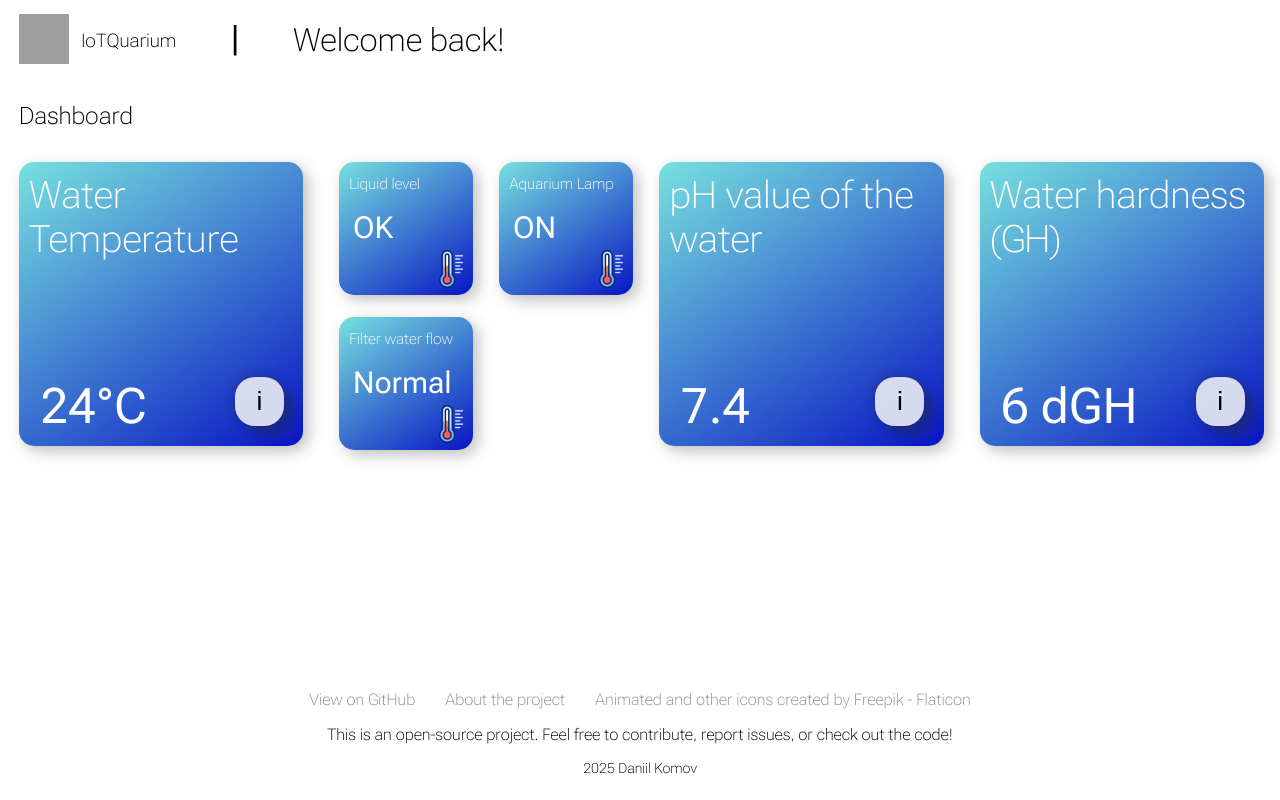
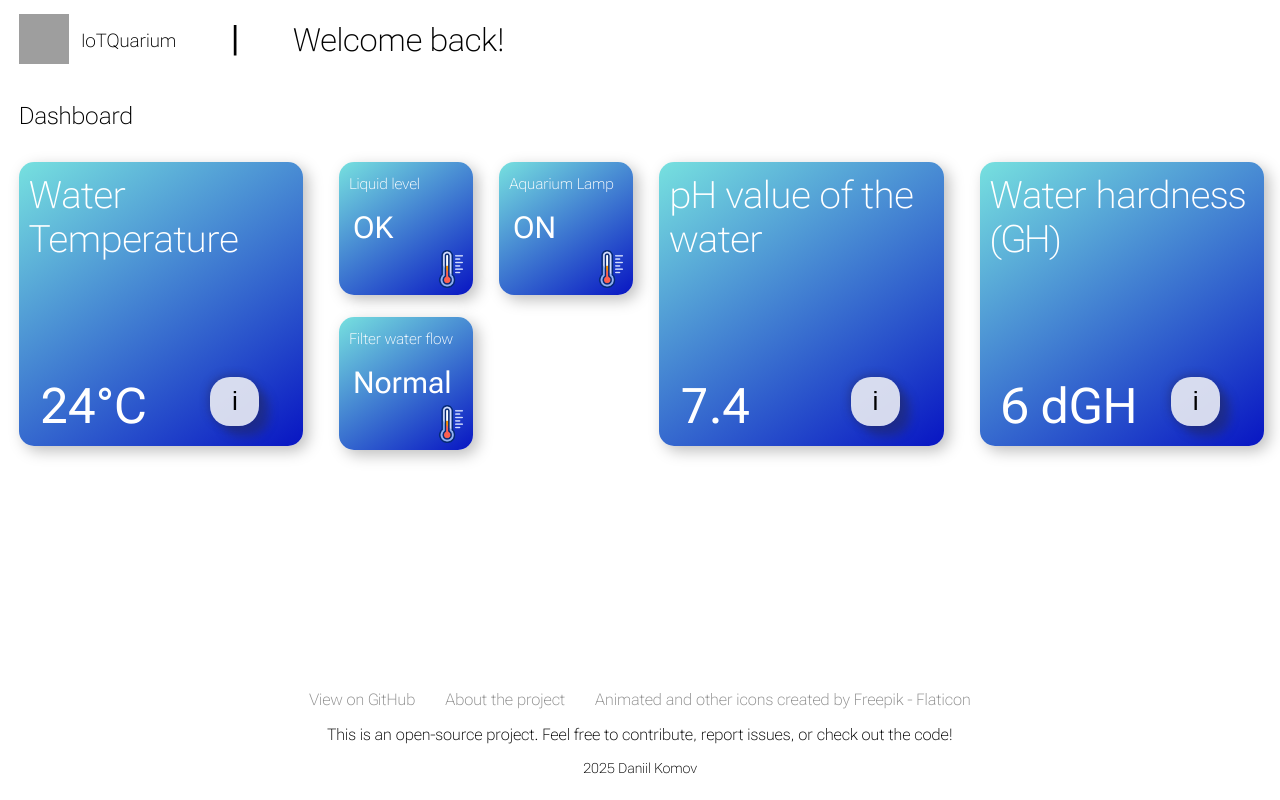
Before and after one commit to IkomovONE/IoTQuarium_Monitoring, a Vue app in the folder frontend/: page / in a window 1280 px wide. Built offline with nearby package versions, Linux system fonts and the light colour scheme; grey boxes are pictures that could not be loaded.

Commit message:
Minor tablet scaling fix

```diff
--- a/frontend/src/components/DashWidget.vue
+++ b/frontend/src/components/DashWidget.vue
@@ -170,6 +170,37 @@ body[data-theme="dark"] button {
 }
 
 
+@media only screen and (min-width: 768px) and (max-width: 1024px) and (orientation: portrait) {
+
+  button {
+
+    left: 4.8cm;
+
+
+
+
+
+}
+}
+
+@media only screen and (min-width: 1024px) and (max-width: 1366px) and (orientation: landscape) {
+
+button {
+
+  left: 4.8cm;
+
+
+
+
+
+}
+
+
+
+
+}
+
+
 
 
 </style>
```
